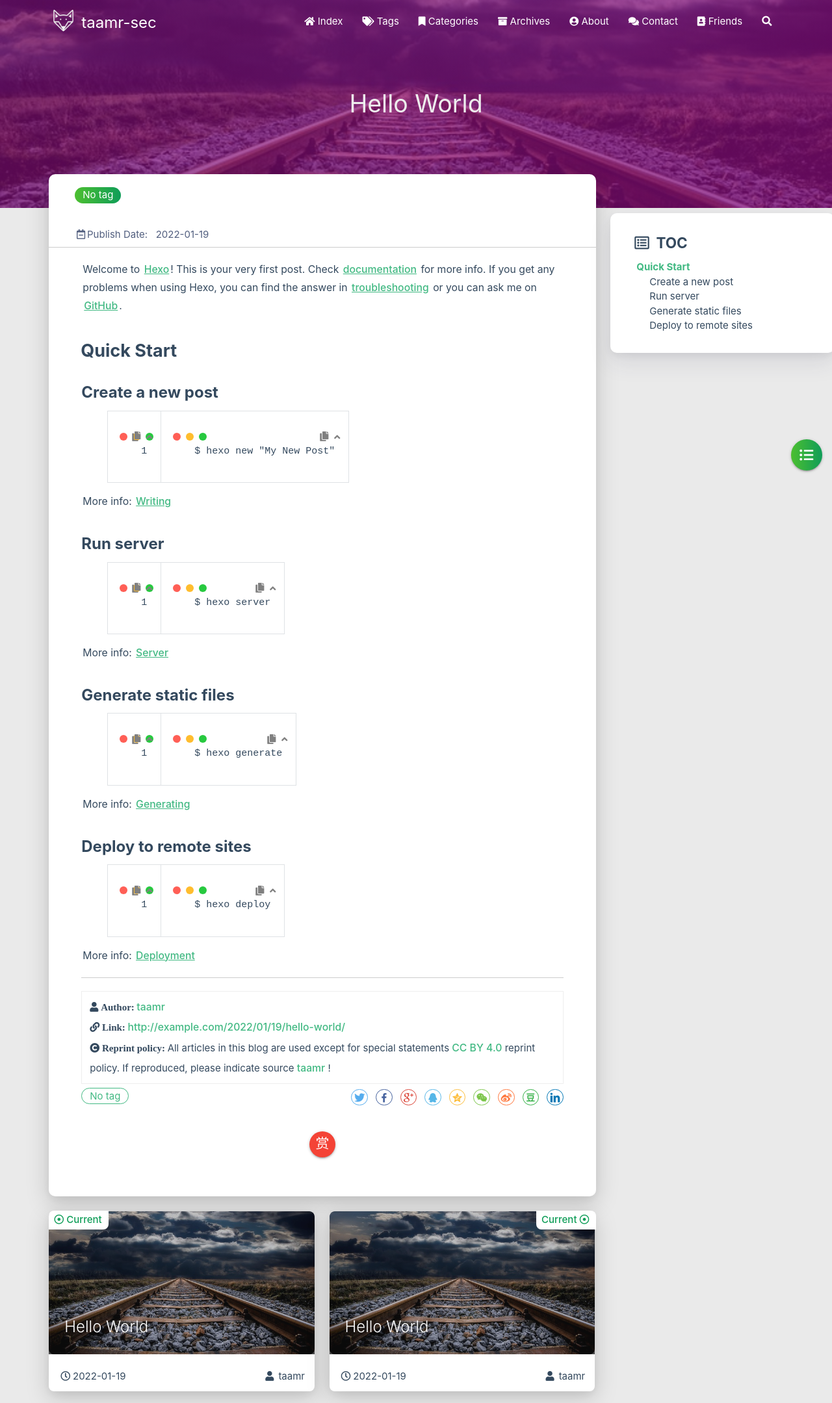
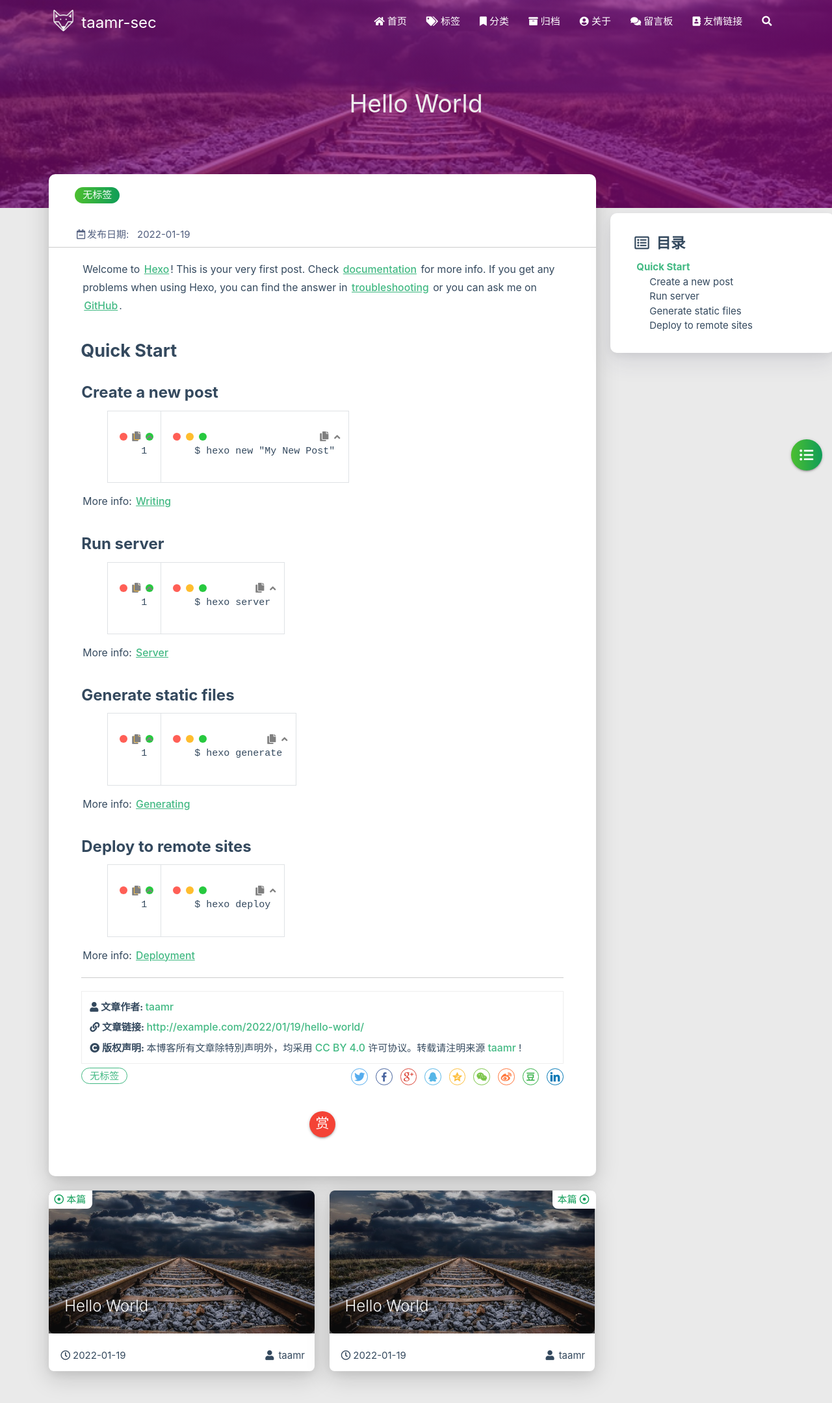
Before and after one commit to meta-sec/meta-sec.github.io, a plain HTML site: page 2022/01/19/hello-world/index.html in a window 1280 px wide. Shown: the top 2159 px of the page at 65% size. Drawn offline with Linux system fonts and the light colour scheme; some packages are replaced by stand-ins of ours; no server answers; a script that the page names is missing.

Commit message:
Site updated: 2022-01-19 15:50:57

```diff
--- a/2022/01/19/hello-world/index.html
+++ b/2022/01/19/hello-world/index.html
@@ -1,5 +1,5 @@
 <!DOCTYPE HTML>
-<html lang="zh-Hans">
+<html lang="zh-CN">
 
 
 <head>
@@ -58,7 +58,7 @@
 
       <i class="fas fa-home" style="zoom: 0.6;"></i>
 
-      <span>Index</span>
+      <span>首页</span>
     </a>
 
   </li>
@@ -69,7 +69,7 @@
 
       <i class="fas fa-tags" style="zoom: 0.6;"></i>
 
-      <span>Tags</span>
+      <span>标签</span>
     </a>
 
   </li>
@@ -80,7 +80,7 @@
 
       <i class="fas fa-bookmark" style="zoom: 0.6;"></i>
 
-      <span>Categories</span>
+      <span>分类</span>
     </a>
 
   </li>
@@ -91,7 +91,7 @@
 
       <i class="fas fa-archive" style="zoom: 0.6;"></i>
 
-      <span>Archives</span>
+      <span>归档</span>
     </a>
 
   </li>
@@ -102,7 +102,7 @@
 
       <i class="fas fa-user-circle" style="zoom: 0.6;"></i>
 
-      <span>About</span>
+      <span>关于</span>
     </a>
 
   </li>
@@ -113,7 +113,7 @@
 
       <i class="fas fa-comments" style="zoom: 0.6;"></i>
 
-      <span>Contact</span>
+      <span>留言板</span>
     </a>
 
   </li>
@@ -124,14 +124,14 @@
 
       <i class="fas fa-address-book" style="zoom: 0.6;"></i>
 
-      <span>Friends</span>
+      <span>友情链接</span>
     </a>
 
   </li>
 
   <li>
     <a href="#searchModal" class="modal-trigger waves-effect waves-light">
-      <i id="searchIcon" class="fas fa-search" title="Search" style="zoom: 0.85;"></i>
+      <i id="searchIcon" class="fas fa-search" title="搜索" style="zoom: 0.85;"></i>
     </a>
   </li>
 </ul>
@@ -159,7 +159,7 @@
 
 			    <i class="fa-fw fas fa-home"></i>
 
-			Index
+			首页
 		</a>
 
         </li>
@@ -170,7 +170,7 @@
 
 			    <i class="fa-fw fas fa-tags"></i>
 
-			Tags
+			标签
 		</a>
 
         </li>
@@ -181,7 +181,7 @@
 
 			    <i class="fa-fw fas fa-bookmark"></i>
 
-			Categories
+			分类
 		</a>
 
         </li>
@@ -192,7 +192,7 @@
 
 			    <i class="fa-fw fas fa-archive"></i>
 
-			Archives
+			归档
 		</a>
 
         </li>
@@ -203,7 +203,7 @@
 
 			    <i class="fa-fw fas fa-user-circle"></i>
 
-			About
+			关于
 		</a>
 
         </li>
@@ -214,7 +214,7 @@
 
 			    <i class="fa-fw fas fa-comments"></i>
 
-			Contact
+			留言板
 		</a>
 
         </li>
@@ -225,7 +225,7 @@
 
 			    <i class="fa-fw fas fa-address-book"></i>
 
-			Friends
+			友情链接
 		</a>
 
         </li>
@@ -429,7 +429,7 @@
                 <div class="col s7">
 
                           <div class="article-tag">
-                            <span class="chip bg-color">No tag</span>
+                            <span class="chip bg-color">无标签</span>
                           </div>
 
                 </div>
@@ -441,7 +441,7 @@
             <div class="post-info">
 
                 <div class="post-date info-break-policy">
-                    <i class="far fa-calendar-minus fa-fw"></i>Publish Date:&nbsp;&nbsp;
+                    <i class="far fa-calendar-minus fa-fw"></i>发布日期:&nbsp;&nbsp;
                     2022-01-19
                 </div>
 
@@ -488,7 +488,7 @@
             <div class="reprint__author">
                 <span class="reprint-meta" style="font-weight: bold;">
                     <i class="fas fa-user">
-                        Author:
+                        文章作者:
                     </i>
                 </span>
                 <span class="reprint-info">
@@ -498,7 +498,7 @@
             <div class="reprint__type">
                 <span class="reprint-meta" style="font-weight: bold;">
                     <i class="fas fa-link">
-                        Link:
+                        文章链接:
                     </i>
                 </span>
                 <span class="reprint-info">
@@ -508,13 +508,13 @@
             <div class="reprint__notice">
                 <span class="reprint-meta" style="font-weight: bold;">
                     <i class="fas fa-copyright">
-                        Reprint policy:
+                        版权声明:
                     </i>
                 </span>
                 <span class="reprint-info">
-                    All articles in this blog are used except for special statements
+                    本博客所有文章除特別声明外，均采用
                     <a href="https://creativecommons.org/licenses/by/4.0/deed.zh" rel="external nofollow noreferrer" target="_blank">CC BY 4.0</a>
-                    reprint policy. If reproduced, please indicate source
+                    许可协议。转载请注明来源
                     <a href="/about" target="_blank">taamr</a>
                     !
                 </span>
@@ -524,7 +524,7 @@
 
     <script async defer>
       document.addEventListener("copy", function (e) {
-        let toastHTML = '<span>Copied successfully, please follow the reprint policy of this article</span><button class="btn-flat toast-action" onclick="navToReprintStatement()" style="font-size: smaller">more</a>';
+        let toastHTML = '<span>复制成功，请遵循本文的转载规则</span><button class="btn-flat toast-action" onclick="navToReprintStatement()" style="font-size: smaller">查看</a>';
         M.toast({html: toastHTML})
       });
 
@@ -539,7 +539,7 @@
                 <div class="post-meta__tag-list" style="display: inline-block;">
 
                         <div class="article-tag">
-                            <span class="chip bg-color">No tag</span>
+                            <span class="chip bg-color">无标签</span>
                         </div>
 
                 </div>
@@ -713,7 +713,7 @@
 
         <div class="article col s12 m6" data-aos="fade-up" data-aos="fade-up">
             <div class="article-badge left-badge text-color">
-                <i class="far fa-dot-circle"></i>&nbsp;Current
+                <i class="far fa-dot-circle"></i>&nbsp;本篇
             </div>
             <div class="card">
                 <a href="/2022/01/19/hello-world/">
@@ -751,7 +751,7 @@
 
         <div class="article col s12 m6" data-aos="fade-up">
             <div class="article-badge right-badge text-color">
-                Current&nbsp;<i class="far fa-dot-circle"></i>
+                本篇&nbsp;<i class="far fa-dot-circle"></i>
             </div>
             <div class="card">
                 <a href="/2022/01/19/hello-world/">
@@ -814,7 +814,7 @@
     </div>
     <div id="toc-aside" class="expanded col l3 hide-on-med-and-down">
         <div class="toc-widget card" style="background-color: white;">
-            <div class="toc-title"><i class="far fa-list-alt"></i>&nbsp;&nbsp;TOC</div>
+            <div class="toc-title"><i class="far fa-list-alt"></i>&nbsp;&nbsp;目录</div>
             <div id="toc-content"></div>
         </div>
     </div>
@@ -987,13 +987,13 @@
 
 
                 <span id="busuanzi_container_site_pv">
-                &nbsp;|&nbsp;<i class="far fa-eye"></i>&nbsp;Total visits:&nbsp;
+                &nbsp;|&nbsp;<i class="far fa-eye"></i>&nbsp;总访问量:&nbsp;
                     <span id="busuanzi_value_site_pv" class="white-color"></span>
             </span>
 
 
                 <span id="busuanzi_container_site_uv">
-                &nbsp;|&nbsp;<i class="fas fa-users"></i>&nbsp;Total visitors:&nbsp;
+                &nbsp;|&nbsp;<i class="fas fa-users"></i>&nbsp;总访问人数:&nbsp;
                     <span id="busuanzi_value_site_uv" class="white-color"></span>
             </span>
 
@@ -1046,8 +1046,8 @@
 <div id="searchModal" class="modal">
     <div class="modal-content">
         <div class="search-header">
-            <span class="title"><i class="fas fa-search"></i>&nbsp;&nbsp;Search</span>
-            <input type="search" id="searchInput" name="s" placeholder="Please enter a search keyword"
+            <span class="title"><i class="fas fa-search"></i>&nbsp;&nbsp;搜索</span>
+            <input type="search" id="searchInput" name="s" placeholder="请输入搜索的关键字"
                    class="search-input">
         </div>
         <div id="searchResult"></div>
```
Also changed, not shown: archives/2022/01/index.html (+22 -22 lines), archives/2022/index.html (+22 -22 lines), archives/index.html (+22 -22 lines), index.html (+21 -21 lines).
